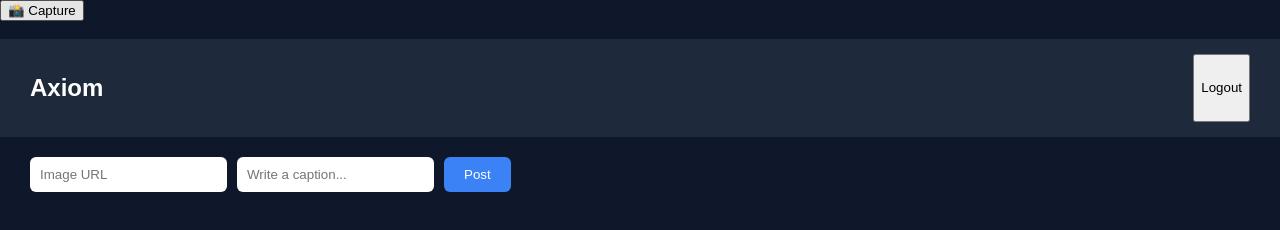
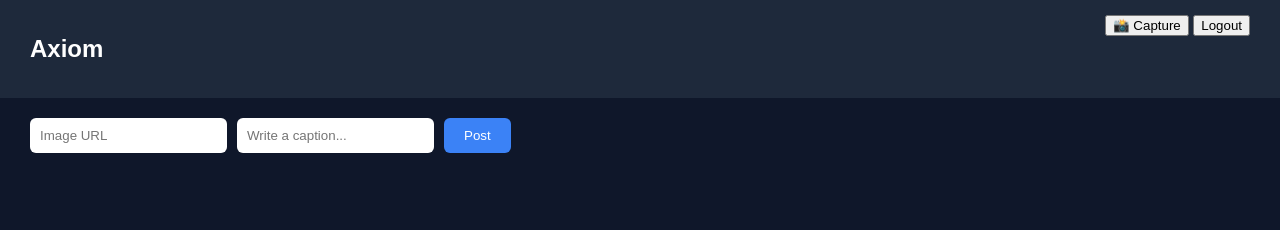
Before and after one commit to harshgamit410-rgb/axiom-backend, a website: page public/dashboard.html in a window 1280 px wide. Drawn offline with Linux system fonts and the light colour scheme; no server answers; sample sign-in values are in the browser's storage.

Commit message:
Fix dashboard camera button

```diff
--- a/public/dashboard.html
+++ b/public/dashboard.html
@@ -1,4 +1,3 @@
-<button onclick="window.location.href="/capture.html"">📸 Capture</button><br><br>
 <!DOCTYPE html>
 <html>
 <head>
@@ -9,7 +8,10 @@
 
 <nav class="navbar">
   <h2>Axiom</h2>
-  <button onclick="logout()">Logout</button>
+  <div>
+    <button onclick="window.location.href='/capture.html'">📸 Capture</button>
+    <button onclick="logout()">Logout</button>
+  </div>
 </nav>
 
 <div class="create-box">
```
